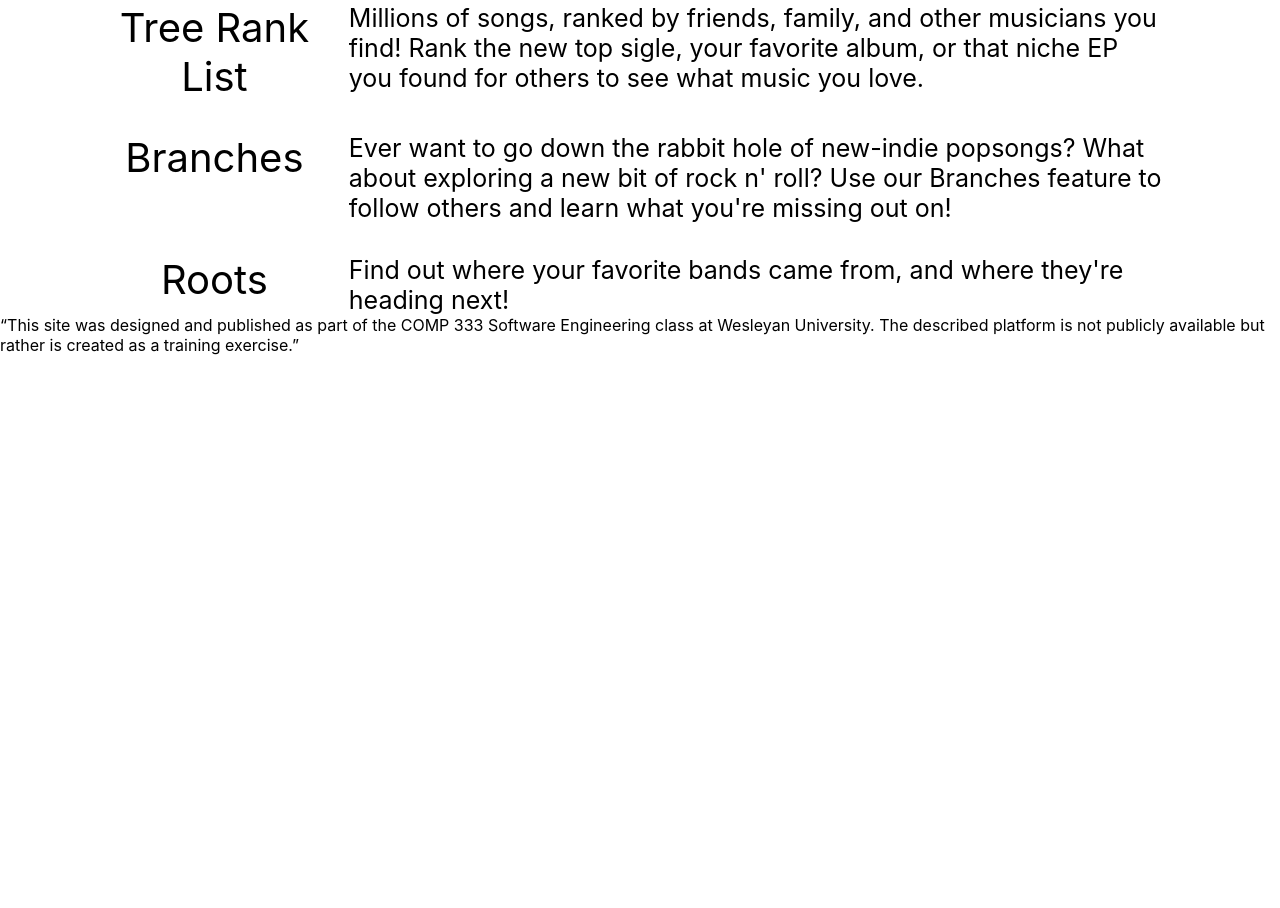
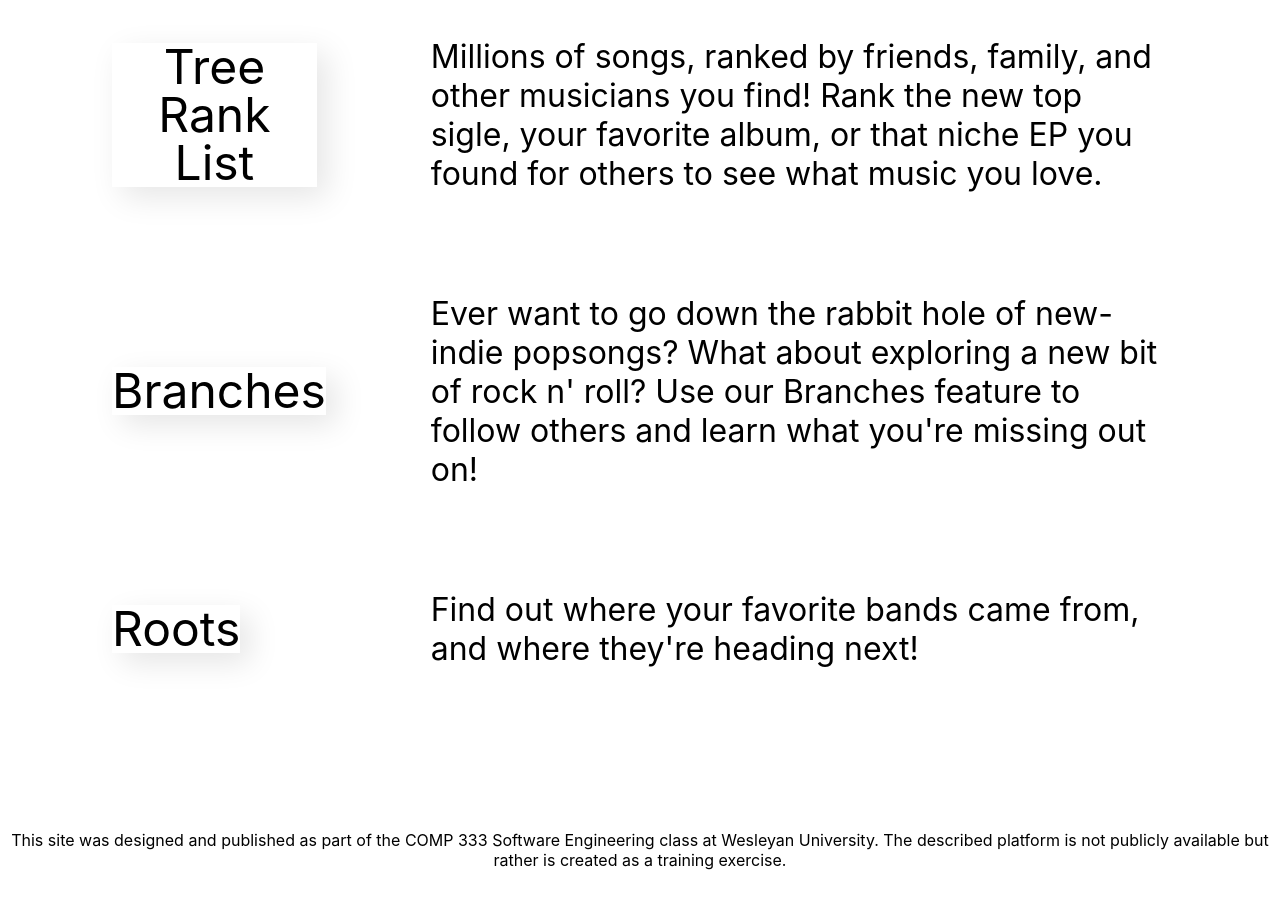
Before and after one commit to nhayesWes/nhayesWes.github.io, a plain HTML site: page index.html in a window 1280 px wide. Shown: the part 1018-1926 px from the top of the page. Before the commit the page ends 1373 px from the top, so only its background shows below. Drawn offline with Linux system fonts and the light colour scheme.

Commit message:
Attempted to change sizing issues with CSS Grid

```diff
--- a/boomcss/boom.css
+++ b/boomcss/boom.css
@@ -29,6 +29,7 @@ nav
 .logo
 {
     cursor: pointer;
+    padding-left: 1em;
     margin-right: auto;
     width: 150px;
 }
@@ -97,6 +98,7 @@ button:hover
 .main-content
 {
     padding-top: 75px;
+    inline-size: min;
 }
 
 h1{
@@ -106,11 +108,15 @@ h1{
 p
 {
     margin-top: 10px;
+    margin-block-end: auto;
+    font-size: 20px;
+    font-style: bold;
 }
 
 .main_btn
 {
     margin-top: 20px;
+    position: relative;
 }
 
 
@@ -122,21 +128,28 @@ p
     padding-top: 100px;
     grid-template-columns: 20% 80%;
     justify-content: center;
+    align-items: center;
     grid-gap: 2em;
-
-
+    width: 100%;
+    height: 100vh;
 }
 
 .feat-title
 {
-    font-size: 40px;
-    text-align: center
+    line-height: 1em;
+    font-size: 3em;
+    text-align: center;
+    justify-self: stretch;
+    box-shadow: 10px 10px 30px rgba(0,0,0,0.1);
+    box-sizing: border-box;
+    width: fit-content;
 }
 
 
 .feat-desc
 {
-    font-size: 25px;
+    padding-left: inherit;
+    font-size: 2em;
     text-align: left;
 }
 
@@ -147,11 +160,11 @@ iframe
     height: 15%;
 }
 
-footer
+.foot
 {
-    box-sizing: border-box;
-    border-top: black;
-    overflow: hidden;
-    width: 100vw;
-    display: block;
+    margin-top: 10%;
+    margin-bottom: 5%;
+    justify-self: bottom;
+    font-size: medium;
+    text-align: center;
 }
--- a/index.html
+++ b/index.html
@@ -51,8 +51,10 @@
 
 
     <footer>
-        “This site was designed and published as part of the COMP  333 Software Engineering class at Wesleyan University. The described platform is not publicly
-            available but rather is created as a training exercise.”
+        <div class="foot">
+            This site was designed and published as part of the COMP  333 Software Engineering class at Wesleyan University. The described platform is not publicly
+            available but rather is created as a training exercise.
+        </div>
     </footer>
 </body>
 </html>
```
Also changed, not shown: 1 other file.
